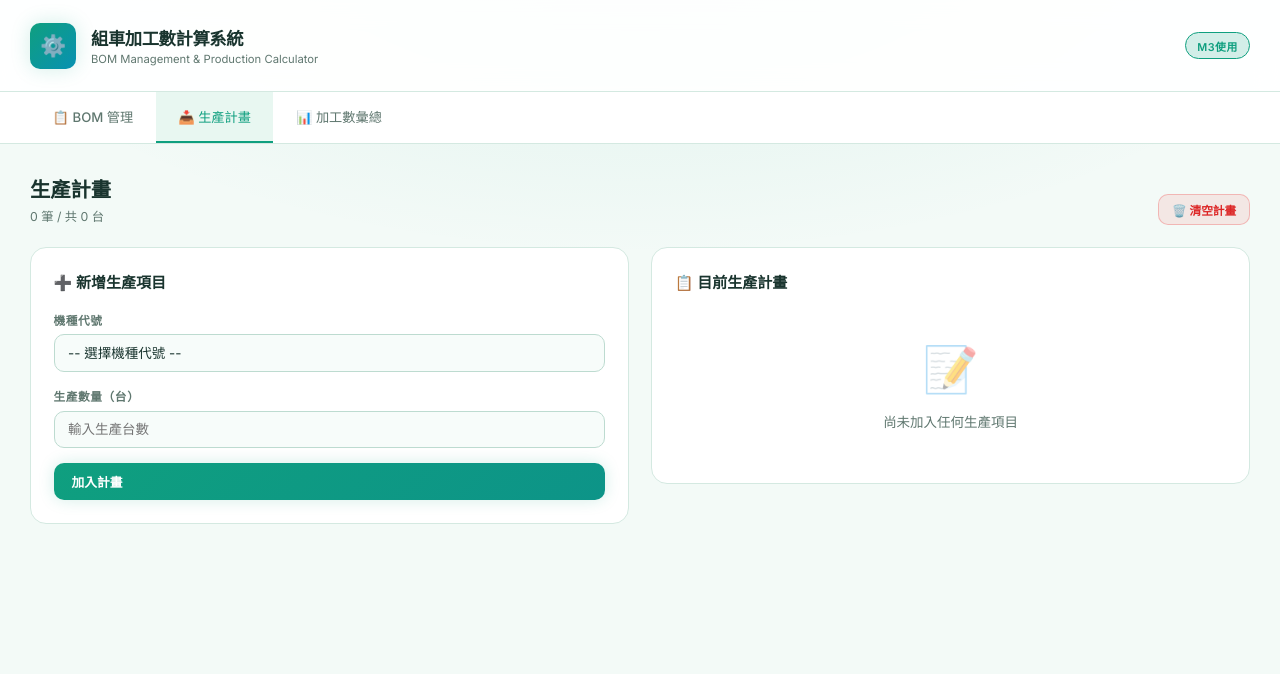
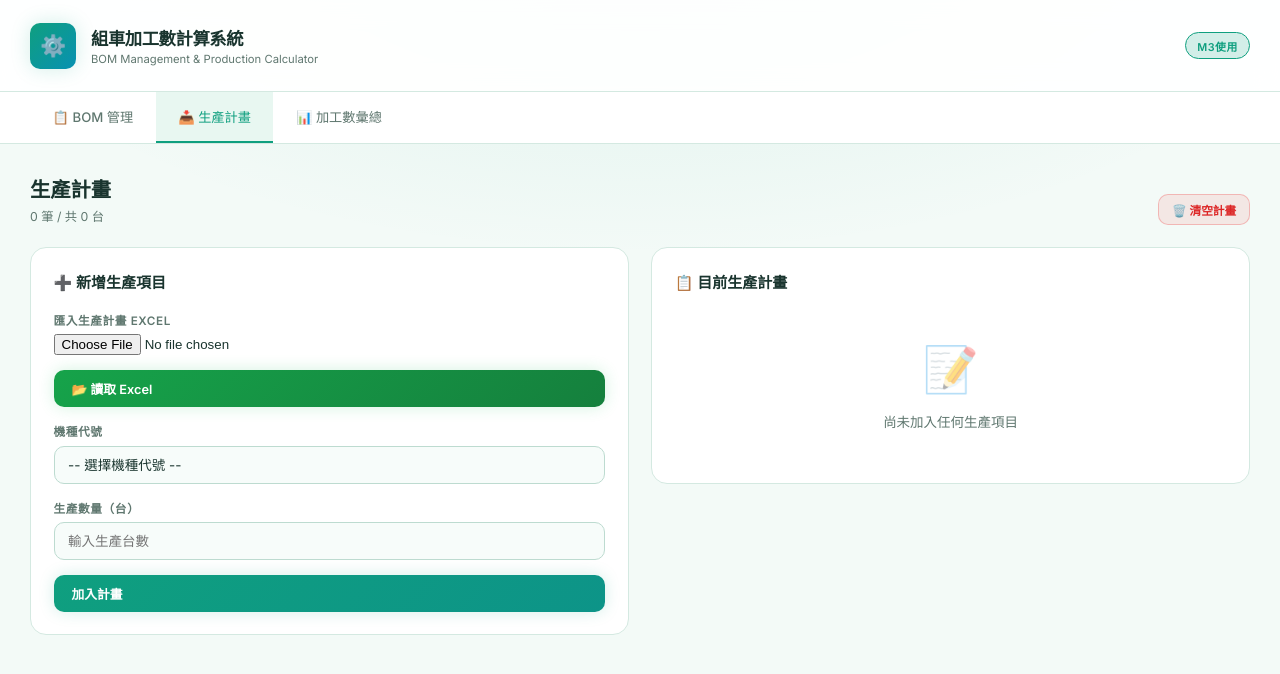
Before and after one commit to b114242120-droid/k1-bom-tool, a plain HTML site: page index.html in a window 1280 px wide. Both pictures are taken after a click on the button "📥 生產計畫". Drawn offline with Linux system fonts and the light colour scheme.

Commit message:
新增 Excel 生產計畫匯入功能

```diff
--- a/app.js
+++ b/app.js
@@ -310,6 +310,147 @@ function esc(str) {
     .replace(/"/g,'&quot;');
 }
 
+// ===== EXCEL IMPORT =====
+async function importExcel() {
+  const fileInput = document.getElementById('excel-file');
+  const file = fileInput.files[0];
+
+  if (!file) {
+    toast('請先選擇 Excel 檔案', 'error');
+    return;
+  }
+
+  if (typeof XLSX === 'undefined') {
+    toast('Excel 讀取工具尚未載入', 'error');
+    return;
+  }
+
+  const oldPlan = loadPlan();
+
+  if (
+    oldPlan.length > 0 &&
+    !confirm('目前已有生產計畫，匯入後會清空並重新建立，是否繼續？')
+  ) {
+    return;
+  }
+
+  try {
+    const arrayBuffer = await file.arrayBuffer();
+
+    const workbook = XLSX.read(arrayBuffer, {
+      type: 'array'
+    });
+
+    // 優先讀取「AE線」，沒有時讀取第一個工作表
+    const sheetName = workbook.SheetNames.includes('AE線')
+      ? 'AE線'
+      : workbook.SheetNames[0];
+
+    const worksheet = workbook.Sheets[sheetName];
+
+    const rows = XLSX.utils.sheet_to_json(worksheet, {
+      header: 1,
+      defval: null,
+      raw: true
+    });
+
+    const normalizeModel = value =>
+      String(value)
+        .trim()
+        .replace(/^\*+|\*+$/g, '')
+        .trim()
+        .toUpperCase();
+
+    const excelModels = {};
+
+    rows.forEach(row => {
+      const no = Number(row[1]);       // B 欄：NO
+      const rawModel = row[2];         // C 欄：機種
+      const qty = Number(row[5]);      // F 欄：台數
+
+      // 排除標題、合計、空白列
+      if (!Number.isFinite(no)) return;
+      if (!rawModel) return;
+      if (!Number.isFinite(qty) || qty <= 0) return;
+
+      const model = normalizeModel(rawModel);
+
+      if (!model) return;
+
+      // 同機種自動加總
+      excelModels[model] = (excelModels[model] || 0) + Math.trunc(qty);
+    });
+
+    const bom = loadBOM();
+
+    // 建立 BOM 機種比對表
+    const bomLookup = {};
+
+    Object.keys(bom).forEach(model => {
+      bomLookup[normalizeModel(model)] = model;
+    });
+
+    const newPlan = [];
+    const missingModels = [];
+
+    Object.entries(excelModels).forEach(([excelModel, qty]) => {
+      const bomModel = bomLookup[excelModel];
+
+      if (!bomModel) {
+        missingModels.push(excelModel);
+        return;
+      }
+
+      newPlan.push({
+        model: bomModel,
+        qty
+      });
+    });
+
+    if (newPlan.length === 0) {
+      toast('沒有找到已建立 BOM 的機種', 'error');
+
+      if (missingModels.length > 0) {
+        alert(
+          '以下機種尚未建立 BOM：\n\n' +
+          missingModels.slice(0, 30).join('\n')
+        );
+      }
+
+      return;
+    }
+
+    savePlan(newPlan);
+    renderPlan();
+    renderResult();
+
+    const totalQty = newPlan.reduce((sum, item) => sum + item.qty, 0);
+
+    toast(
+      `成功匯入 ${newPlan.length} 個機種，共 ${totalQty} 台`,
+      'success'
+    );
+
+    if (missingModels.length > 0) {
+      const extraText =
+        missingModels.length > 30
+          ? `\n\n另有 ${missingModels.length - 30} 個未顯示`
+          : '';
+
+      alert(
+        `已略過 ${missingModels.length} 個尚未建立 BOM 的機種：\n\n` +
+        missingModels.slice(0, 30).join('\n') +
+        extraText
+      );
+    }
+
+    fileInput.value = '';
+
+  } catch (error) {
+    console.error('Excel 匯入失敗：', error);
+    toast('Excel 讀取失敗，請確認檔案格式', 'error');
+  }
+}
 // ===== INIT =====
 renderBOM();
 renderPlan();
--- a/index.html
+++ b/index.html
@@ -87,6 +87,22 @@
       <!-- Input form -->
       <div class="form-card">
         <h3>➕ 新增生產項目</h3>
+        <div class="form-group">
+  <label for="excel-file">匯入生產計畫 Excel</label>
+  <input
+    type="file"
+    id="excel-file"
+    accept=".xlsx,.xls"
+  >
+</div>
+
+<button
+  class="btn btn-success"
+  style="width:100%; margin-bottom:1rem"
+  onclick="importExcel()"
+>
+  📂 讀取 Excel
+</button>
         <div class="form-group">
           <label for="plan-model-select">機種代號</label>
           <select id="plan-model-select">
@@ -224,6 +240,7 @@
 <!-- ===== TOAST ===== -->
 <div id="toast-container" class="toast-container"></div>
 
+<script src="https://cdn.sheetjs.com/xlsx-0.20.3/package/dist/xlsx.full.min.js"></script>
 <script src="app.js"></script>
 </body>
 </html>
```
